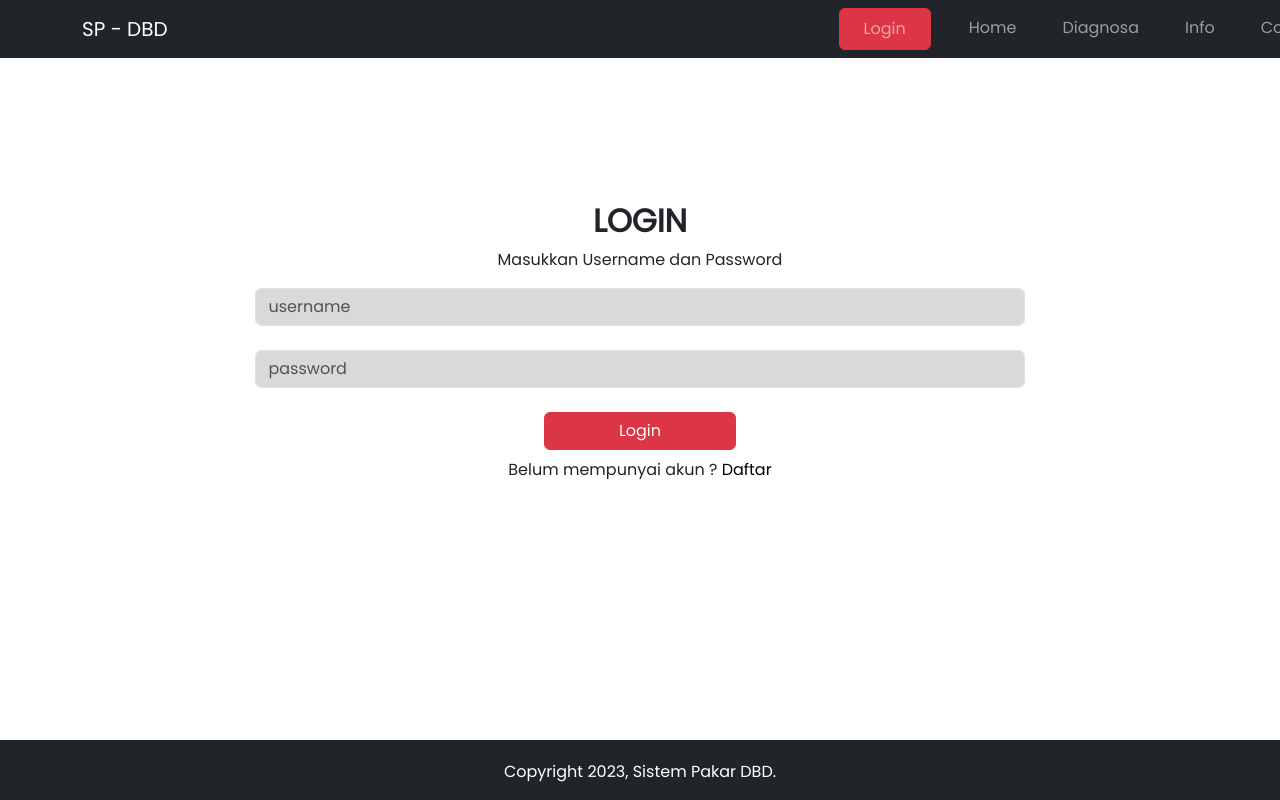
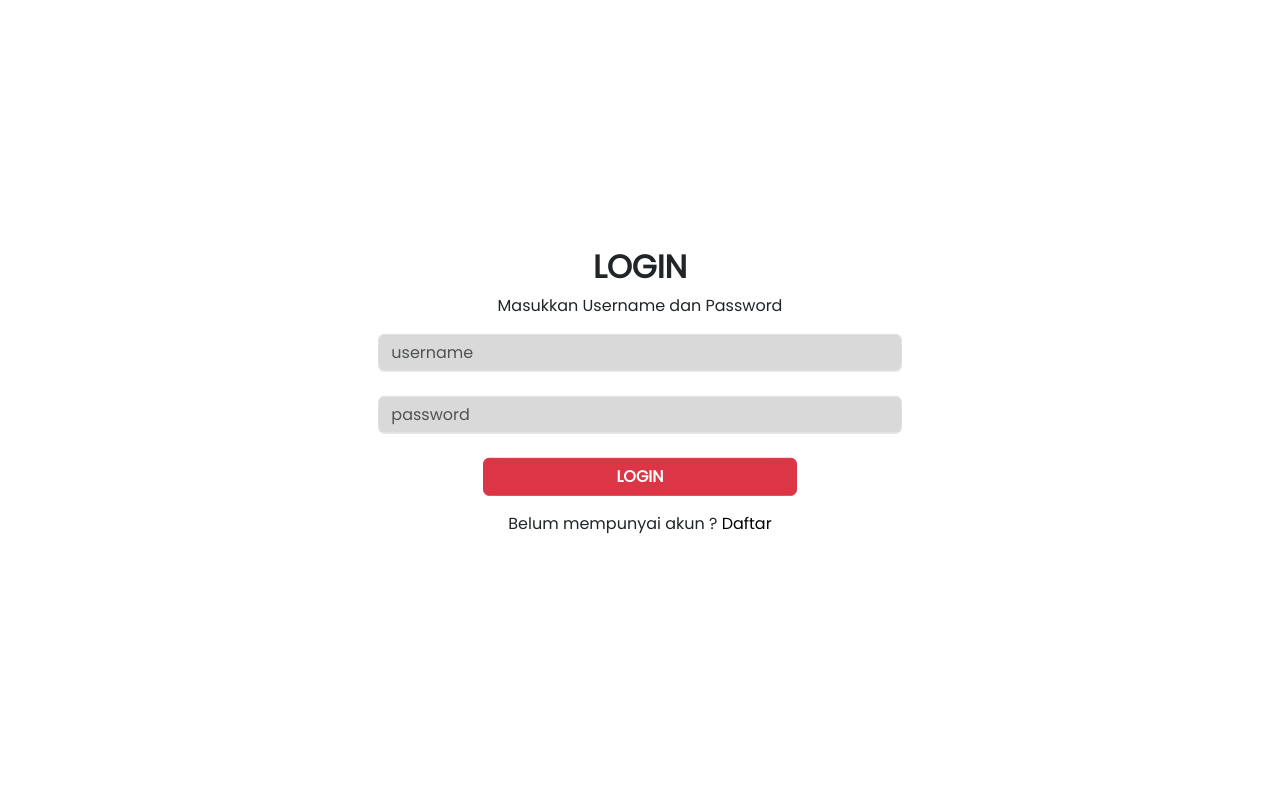
Before and after one commit to SISTEM-PAKAR-DEMAM-BERDARAH/APLIKASI-SISTEM-PAKAR-DEMAM-BERDARAH, a CodeIgniter 4 app: template app/Views/client-side/index.php in a window 1280 px wide. Run offline with PHP 8.4 and a stand-in for CodeIgniter, Linux system fonts and the light colour scheme; the template is opened without the code that fills it, so the values that code supplies are empty; some libraries are stand-ins or nearby versions.

Commit message:
Update Templating

```diff
--- a/app/Config/Routes.php
+++ b/app/Config/Routes.php
@@ -51,6 +51,7 @@ $routes->get('/data-solusi', [SolusiController::class, 'index']);
 $routes->get('/log-in', [LandingController::class, 'index']);
 $routes->get('/home', [LandingController::class, 'home']);
 $routes->get('/diagnosa', [LandingController::class, 'diagnosa']);
+$routes->get('/register', [LandingController::class, 'register']);
 
 /*
  * --------------------------------------------------------------------
--- a/app/Controllers/User/LandingController.php
+++ b/app/Controllers/User/LandingController.php
@@ -8,7 +8,7 @@ class LandingController extends BaseController
 {
    public function index()
    {
-      return view('/client-side/index');
+    return view ('client-side/index');
    }
    public function home()
    {
@@ -18,4 +18,8 @@ class LandingController extends BaseController
    {
       return view('/client-side/diagnosa');
    }
+   public function register ()
+   {
+      return view('/client-side/register');
+   }
 }
--- a/app/Views/client-side/index.php
+++ b/app/Views/client-side/index.php
@@ -5,68 +5,37 @@
     <meta http-equiv="X-UA-Compatible" content="IE=edge">
     <meta name="viewport" content="width=device-width, initial-scale=1.0">
     <title>SP-DBD | Login</title>
-    <link rel="stylesheet" href="user-assets/css/bootstrap.min.css">
-   <link rel="stylesheet" href="user-assets/css/style.css">
+    <link rel="stylesheet" href="/user-assets/css/bootstrap.min.css">
+   <link rel="stylesheet" href="/user-assets/css/style.css">
    <link rel="preconnect" href="https://fonts.googleapis.com">
 <link rel="preconnect" href="https://fonts.gstatic.com" crossorigin>
 <link href="https://fonts.googleapis.com/css2?family=Poppins:ital,wght@0,200;0,300;0,400;1,300;1,400&display=swap" rel="stylesheet">
+<link href='https://unpkg.com/boxicons@2.1.4/css/boxicons.min.css' rel='stylesheet'>
 </head>
 <body>
-    <!-- Navbar -->
-    <nav class="navbar navbar-expand-lg navbar-dark bg-dark fixed-top navbar-sp">
-        <div class="container-fluid">
-        <a href="" class="navbar-brand item"> SP - DBD</a>
-        <div class="collapse navbar-collapse" id="navbarResponsive">
-            <ul class="navbar-nav ml-auto cek">
-              <li class="nav-item ">
-                <a href="/log-in" class="btn btn-danger nav-link px-4">Login</a>
-              </li>
-              <li class="nav-item">
-                <a href="/home" class="nav-link">Home</a>
-              </li>
-              <li class="nav-item">
-                <a href="/diagnosa" class="nav-link">Diagnosa</a>
-              </li>
-              <li class="nav-item">
-                <a href="/info.html" class="nav-link">Info</a>
-              </li>
-              <li class="nav-item">
-                <a href="/contact.html" class="nav-link">Contact</a>
-              </li>
-              <li class="nav-item">
-                <a href="/tentang.html" class="nav-link">Tentang</a>
-              </li>
-            </ul>
-          </div>
-        </div>
-    </nav>
-      <!-- End Navbar -->
-  <div class="login">
+
     <div class="container">
         <div class="row">
-            <h2 class="text-center"><strong>LOGIN</strong></h2>
+          <div class="login col-12">
+            <h2 class="text-center fw-bold">LOGIN</h2>
             <p class="text-center">Masukkan Username dan Password</p>
             <form>
-                <div class="mb-4">
+                <div class="col-5 mx-auto mb-4">
                     <input class="form-control" type="email" placeholder="username">
                 </div>
-                <div class="mb-4 ">
+                <div class="col-5 mx-auto mb-4">
                     <input class="form-control" type="password" placeholder="password">
                 </div>
 
-                <div class="d-grid gap-2 col-3 mx-auto ">
-                    <button class="btn btn-danger" type="button">Login</button>
+                <div class="d-grid gap-2 col-3 mx-auto mb-3 ">
+                    <button class="btn btn-danger fw-bold" type="button">LOGIN</button>
                   </div>
-                <p class="text-center mt-2">Belum mempunyai akun ? <a href="register.html" class="text-decoration-none text-black">Daftar</a></p>
+                <p class="text-center mt-2">Belum mempunyai akun ? <a href="register" class="text-decoration-none text-black">Daftar</a></p>
               </form>
         </div>
+      </div>
     </div>
-</div>
 
-<footer class="fixed-bottom bg-dark col-12 mt-5">
-  <p class="text-center"> Copyright 2023, Sistem Pakar DBD.</p>
-</footer>
-
-<script src="user-assets/js/bootstrap.bundle.min.js"></script>
+<script src="/user-assets/js/bootstrap.bundle.min.js"></script>
 </body>
 </html>
--- /dev/null
+++ b/app/Views/layouts-user/footer.php
@@ -0,0 +1,3 @@
+<div class="footer">
+      <p class="text-center mt-2"> Copyright 2023, Sistem Pakar DBD.</p>
+    </div>
--- a/public/user-assets/css/style.css
+++ b/public/user-assets/css/style.css
@@ -1,22 +1,12 @@
-* {
+*{
     margin: 0;
     padding: 0;
     box-sizing: border-box;
 }
 
 body {
-    height: 700px;
-    display: flex;
     font-family: 'Poppins', sans-serif;
-}
 
-
-.item {
-    margin-left: 70px;
-}
-
-.cek {
-margin-left: 640px;
 }
 
 .nav-link {
@@ -25,21 +15,30 @@ margin-left: 640px;
 }
 
 .login {
-    margin: auto;
+  position: absolute;
+  top: 50%;
+  left: 50%;
+  transform: translate(-50%, -50%);
 }
+
 .login .form-control {
     background-color: #D9D9D9;
 
 }
 
-footer p {
+.footer {
+    width: 100%;
+    background-color: black;
+    position: absolute;
+    bottom: 0px;
     color: white;
-    text-align: center;
-    margin-top: 20px;
 }
 
 .register {
-    margin: auto;
+    position: absolute;
+    top: 50%;
+    left: 50%;
+    transform: translate(-50%, -50%);
 }
 
 .register .form-control {
@@ -47,12 +46,11 @@ footer p {
 }
 
 .home {
-    margin: auto;
+margin: auto;
 }
 
 .home img {
-    height: 400px;
-    margin-left: 170px;
+    height: 280px;
 }
 
 .scrollable {
```
Also changed, not shown: app/Views/client-side/home.php (+8 -59 lines), app/Views/client-side/navbar.php (deleted, +0 -165 lines), app/Views/client-side/register.php (+5 -36 lines), app/Views/layouts-user/main-layouts.php (added, +28 -0 lines), app/Views/layouts-user/navbar.php (added, +37 -0 lines).
